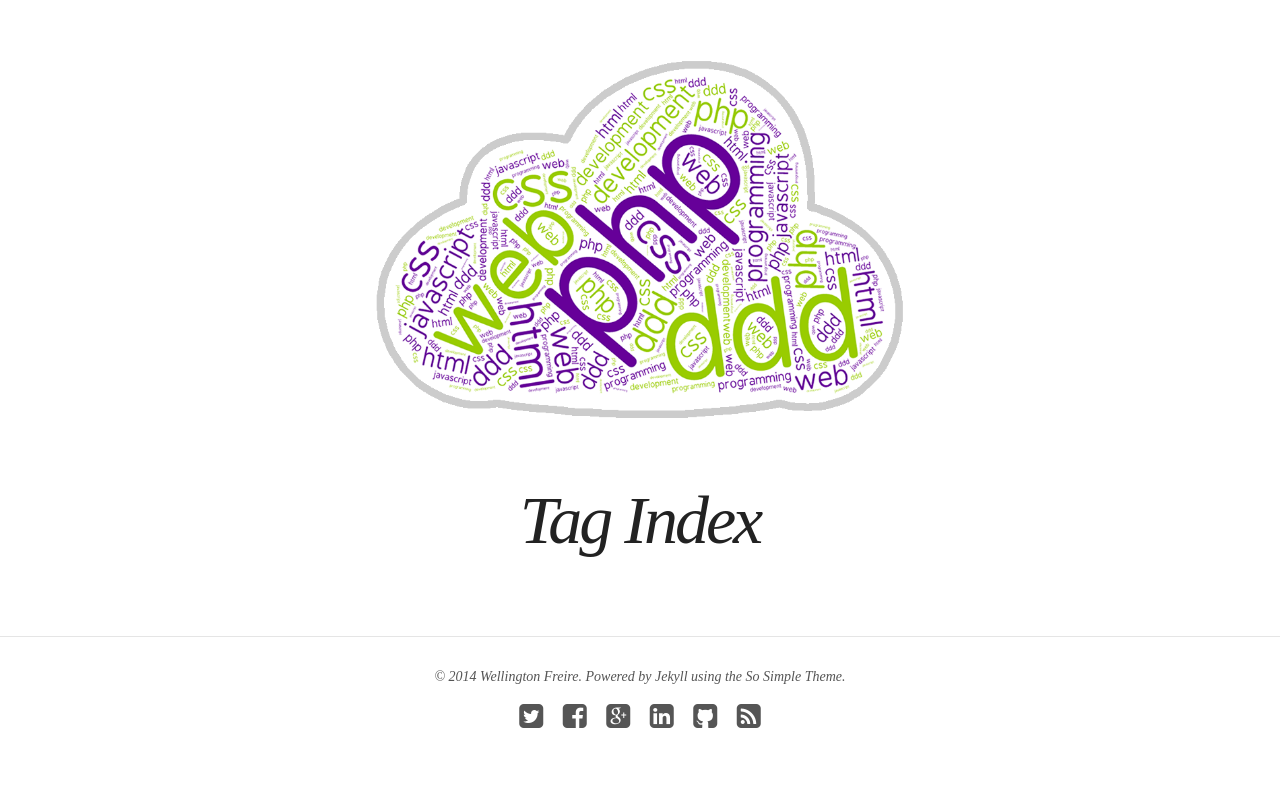
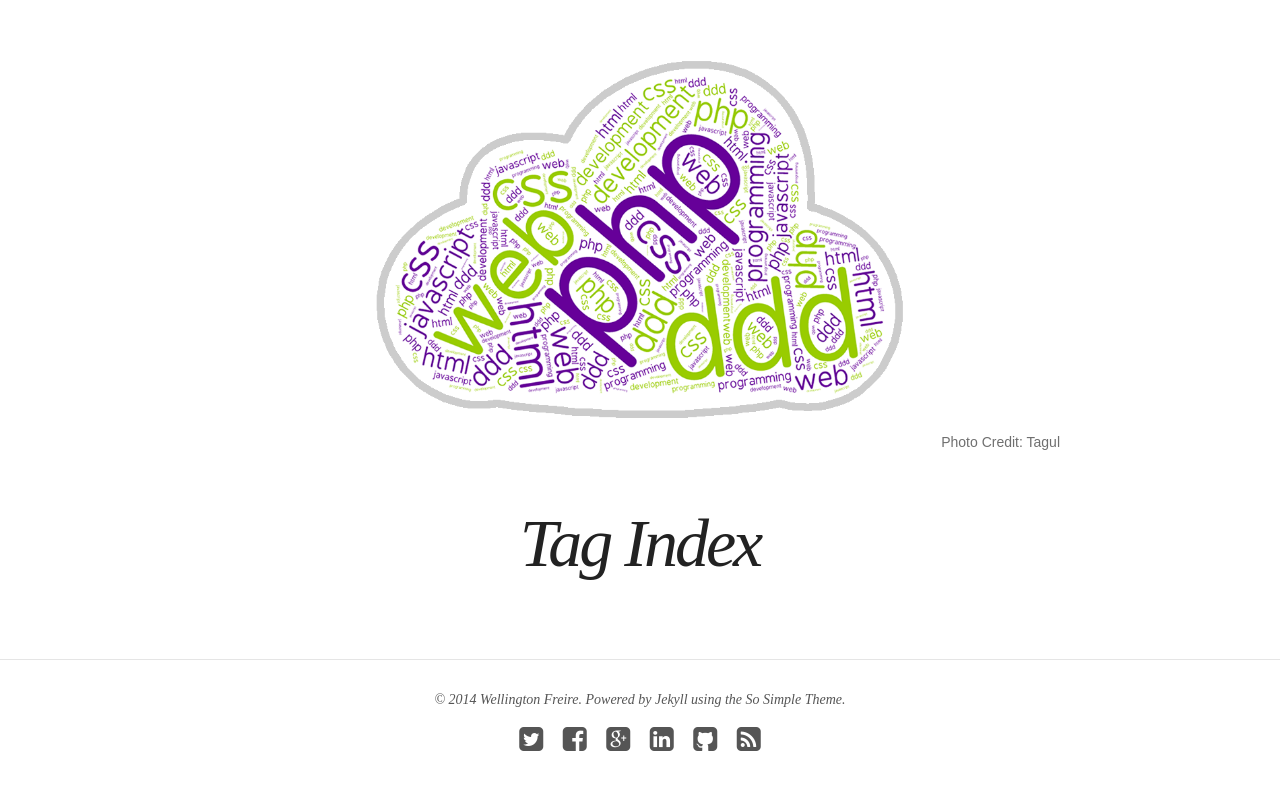
Before and after one commit to wellfreire/wellfreire.github.io, a Jekyll site: the page built from tags/en/index.md, in a window 1280 px wide. Shown: the top 790 px of the page. Built offline with Jekyll 4.4.1, drawn with Linux system fonts in a browser that asks for light colours; nearby versions of some CDN libraries.

Commit message:
Gives credit to Tagul for tag cloud image

```diff
--- a/tags/en/index.md
+++ b/tags/en/index.md
@@ -5,6 +5,8 @@ title: Tag Index
 excerpt: "An archive of posts sorted by tag."
 image:
     feature: tag_cloud.png
+    credit: Tagul
+    creditlink: http://tagul.com
 ---
 
 {% include tags.html %}
```
Also changed, not shown: tags/pt/index.md (+2 -0 lines).
